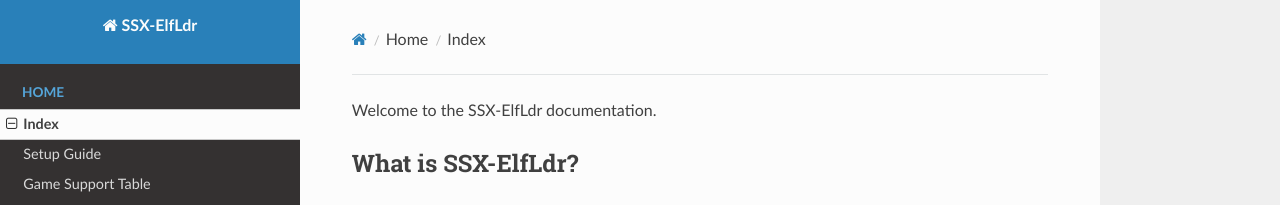
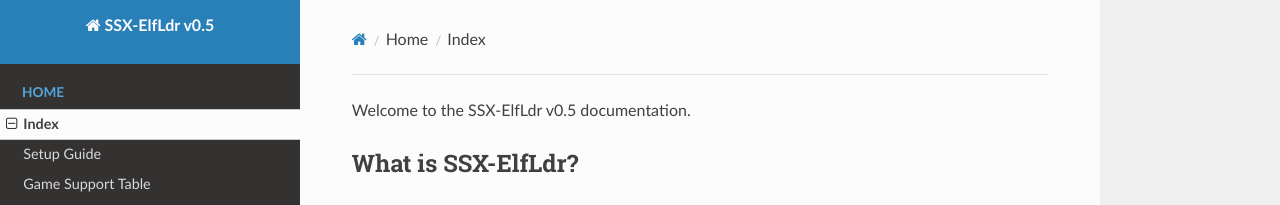
Before and after one commit to SSXModding/SSX-ElfLdr, an MkDocs documentation site: the page built from docs/index.md, in a window 1280 px wide. Shown: the top 205 px of the page. Built offline with MkDocs 1.6.1, drawn with Linux system fonts in a browser that asks for light colours; nearby versions of some CDN libraries.

Commit message:
Docs: Set version

```diff
--- a/docs/index.md
+++ b/docs/index.md
@@ -1,4 +1,4 @@
-Welcome to the SSX-ElfLdr documentation.
+Welcome to the SSX-ElfLdr v0.5 documentation.
 
 ## What is SSX-ElfLdr?
 
--- a/mkdocs.yml
+++ b/mkdocs.yml
@@ -1,4 +1,4 @@
-site_name: SSX-ElfLdr
+site_name: SSX-ElfLdr v0.5
 copyright: (C) 2021-2022 modeco80 under the terms of the MIT License.
 theme: readthedocs
 
```
